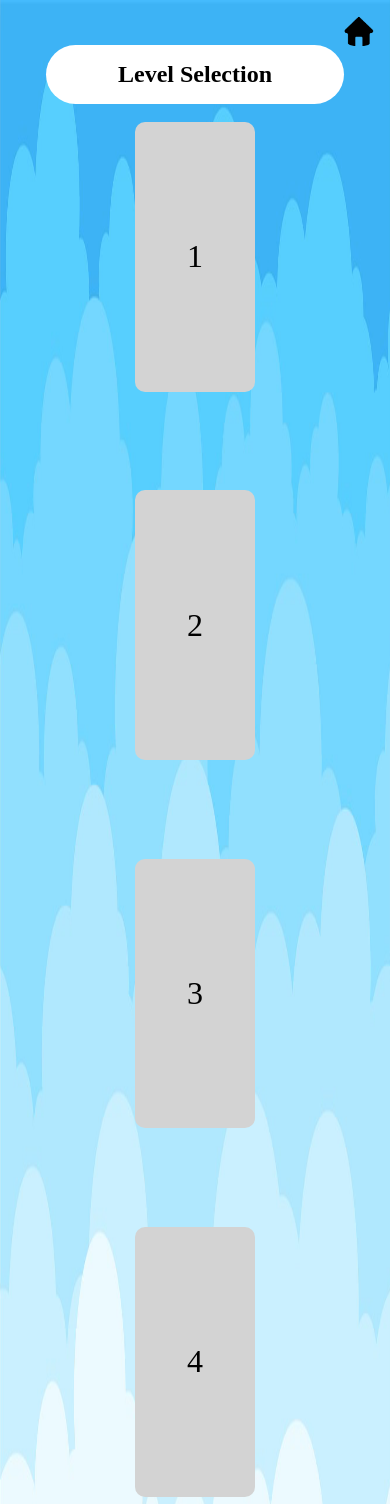
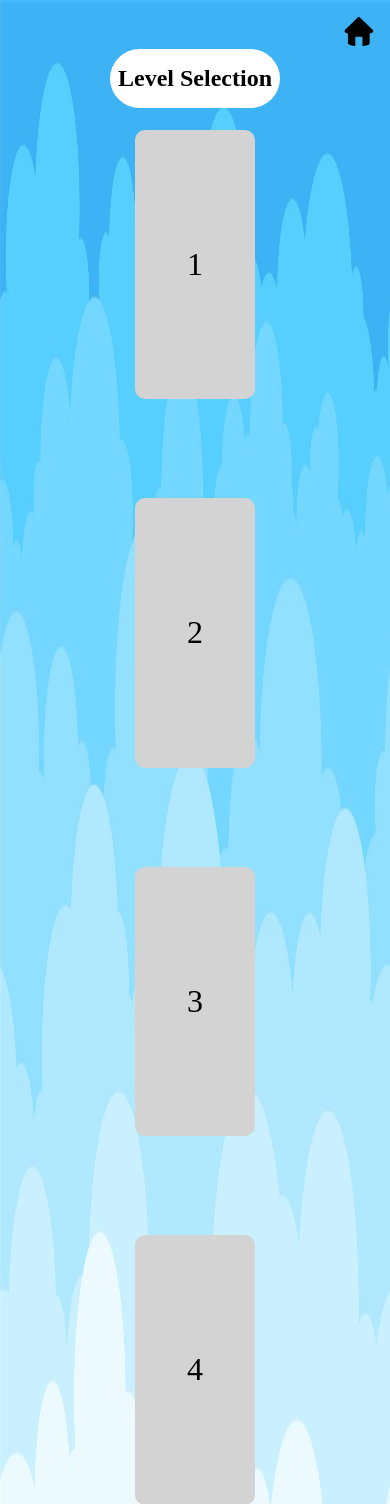
Before and after one commit to Har150n/Hone, a Flask app: page /levels/1 in a window 390 px wide. Shown: the top 1504 px of the page. Run offline with Flask 3, Linux system fonts and the light colour scheme; data that the repository does not hold is empty; some web fonts are replaced.

Commit message:
last minute css changes Changed copywriting

```diff
--- a/static/styles/style.css
+++ b/static/styles/style.css
@@ -90,7 +90,7 @@ body {
     flex-direction: column;
     height: 100vh;
     padding: 2.5vh;
-    align-content: center;
+    align-content: start;
     justify-content: center;
 }
 
@@ -453,6 +453,10 @@ a:active {
         overflow-x: hidden;
     }
 
+    .login-container {
+        max-width: 80%;
+    }
+
     .title {
         font-size: 32px;
         margin-bottom: 0;
@@ -653,8 +657,17 @@ a:active {
     }
 
     .level-selection-box {
-        margin: auto;
+        margin-left: auto;
+        margin-right: auto;
+        margin-top: 1vw;
+        margin-bottom: 1vw;
+        padding-left: 2vw;
+        padding-right: 2vw;
+        background-color: white;
+        border-radius: 50px;
+        cursor: pointer;
     }
+
 
     /*Mobile Quiz*/
     .answer-box {
@@ -691,10 +704,6 @@ a:active {
         font-size: 12px;
     }
 
-    .login-container {
-        max-width: 80%;
-    }
-
     .cancel-text {
         font-size: 18px;
     }
--- a/templates/index.html
+++ b/templates/index.html
@@ -27,7 +27,7 @@
         <div class="left-half">
             <img src="{{ url_for('static', filename = 'logo.png') }}" class="logo">
             <h1 class="title">Hone</h1>
-            <h3 class="subtitle">Rapidly develop your child to better understand facial expressions</h3>
+            <h3 class="subtitle">Help your child to easily understand facial expressions</h3>
             <p>An emotion-guessing game designed to help autistic children recognize complex emotions </p>
             <div class="pricing-plans-login">
 
@@ -41,7 +41,7 @@
             <h3 class='research-title'>Backed by research</h3>
 
             <div class="research">
-                <p>"The children who worked with the software showed improvements in their playground interactions with
+                <p>"The children who worked with [a similar game] showed improvements in their playground interactions with
                     other kids."</p>
                 <em>
                     <p style='text-align: right;'> - Maria Hopkins Ph.D.
--- a/templates/login.html
+++ b/templates/login.html
@@ -6,6 +6,9 @@
 
 </head>
 <body>
+    <a href="{{ url_for('home') }}">
+        <img src={{ url_for('static', filename = 'Home.png')}} class='home-icon' width="75" height="75">
+    </a>
 <div class="login-container">
     <h2>Login</h2>
     <form action="{{ url_for('process_login') }}" method="POST">
--- a/templates/success.html
+++ b/templates/success.html
@@ -5,6 +5,9 @@
     <link rel="stylesheet" type="text/css" href="{{ url_for('static',filename='styles/style.css') }}">
 </head>
 <body>
+    <a href="{{ url_for('home') }}">
+        <img src={{ url_for('static', filename = 'Home.png')}} class='home-icon' width="75" height="75">
+    </a>
 <section>
     <div class="payment">
         <h3>
```
